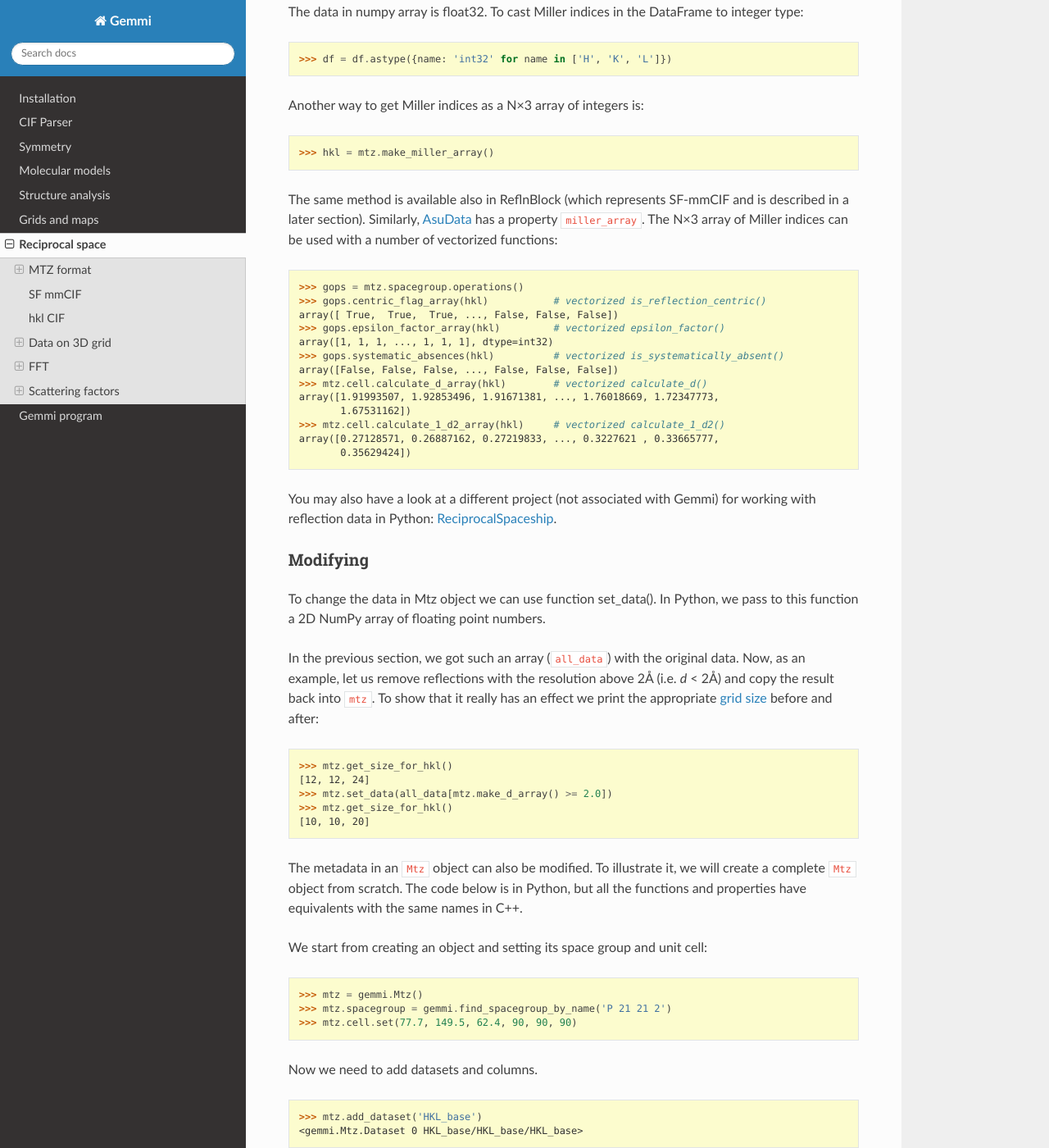
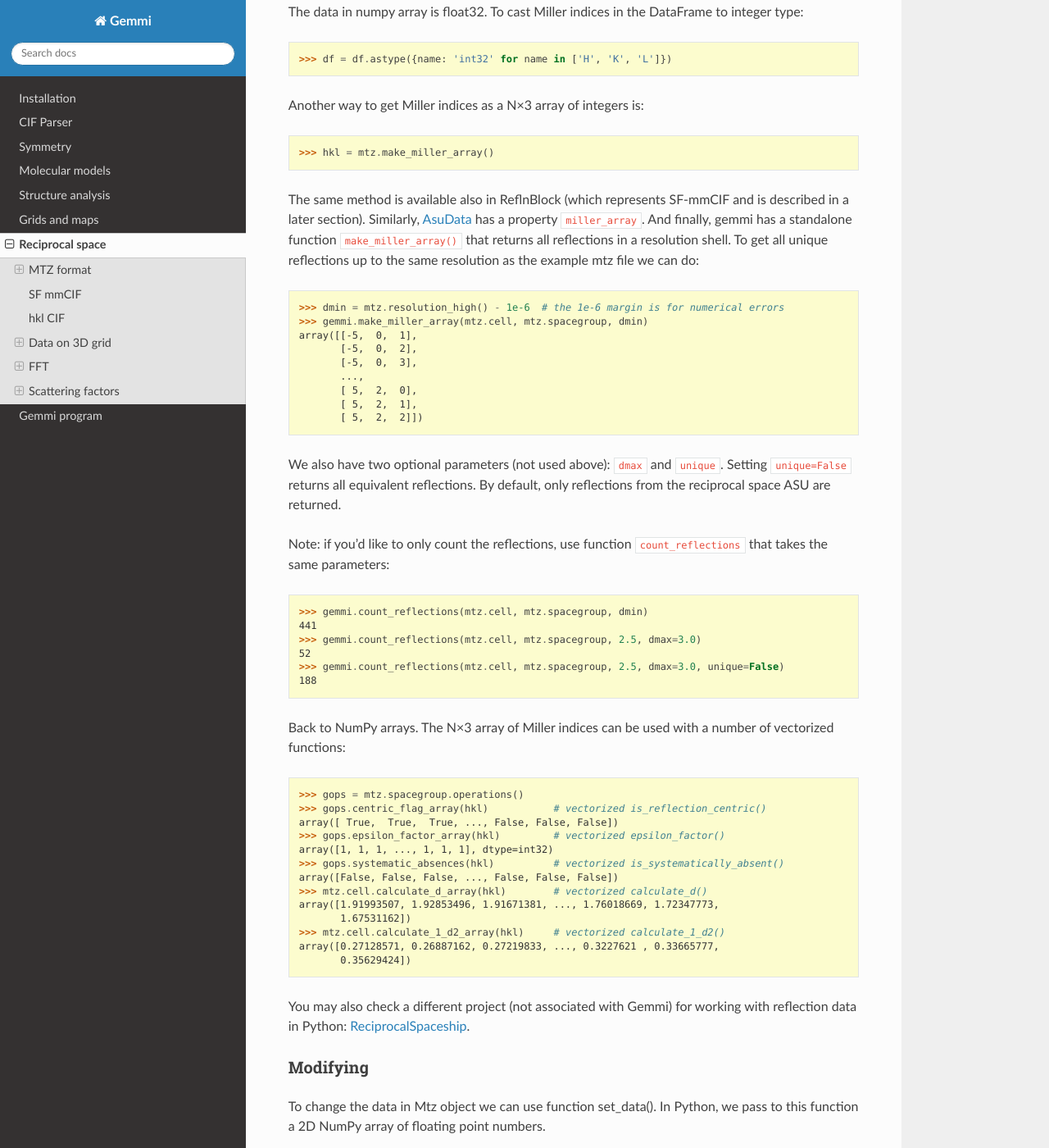
Before and after one commit to project-gemmi/gemmi, a Sphinx documentation site: the page built from docs/hkl.rst, in a window 1280 px wide and 1400 px high, scrolled down 6635 px. Shown: the whole window at 82% size. Built offline with Sphinx 7.4.7 and the Read the Docs theme 2.0.0, drawn with Linux system fonts in a browser that asks for light colours.

Commit message:
document count_reflections()

```diff
--- a/docs/hkl.rst
+++ b/docs/hkl.rst
@@ -357,7 +357,41 @@ Another way to get Miller indices as a N×3 array of integers is:
 
 The same method is available also in ReflnBlock (which represents SF-mmCIF
 and is described in a later section). Similarly, :ref:`AsuData <asu_data>`
-has a property ``miller_array``. The N×3 array of Miller indices can be
+has a property ``miller_array``.
+And finally, gemmi has a standalone function ``make_miller_array()``
+that returns all reflections in a resolution shell.
+To get all unique reflections up to the same resolution
+as the example mtz file we can do:
+
+.. doctest::
+
+  >>> dmin = mtz.resolution_high() - 1e-6  # the 1e-6 margin is for numerical errors
+  >>> gemmi.make_miller_array(mtz.cell, mtz.spacegroup, dmin)
+  array([[-5,  0,  1],
+         [-5,  0,  2],
+         [-5,  0,  3],
+         ...,
+         [ 5,  2,  0],
+         [ 5,  2,  1],
+         [ 5,  2,  2]])
+
+We also have two optional parameters (not used above): ``dmax`` and ``unique``.
+Setting ``unique=False`` returns all equivalent reflections.
+By default, only reflections from the reciprocal space ASU are returned.
+
+Note: if you'd like to only count the reflections, use function
+``count_reflections`` that takes the same parameters:
+
+.. doctest::
+
+  >>> gemmi.count_reflections(mtz.cell, mtz.spacegroup, dmin)
+  441
+  >>> gemmi.count_reflections(mtz.cell, mtz.spacegroup, 2.5, dmax=3.0)
+  52
+  >>> gemmi.count_reflections(mtz.cell, mtz.spacegroup, 2.5, dmax=3.0, unique=False)
+  188
+
+Back to NumPy arrays. The N×3 array of Miller indices can be
 used with a number of vectorized functions:
 
 .. doctest::
@@ -376,7 +410,7 @@ used with a number of vectorized functions:
   array([0.27128571, 0.26887162, 0.27219833, ..., 0.3227621 , 0.33665777,
          0.35629424])
 
-You may also have a look at a different project (not associated with Gemmi)
+You may also check a different project (not associated with Gemmi)
 for working with reflection data in Python:
 `ReciprocalSpaceship <https://hekstra-lab.github.io/reciprocalspaceship/>`_.
 
```
